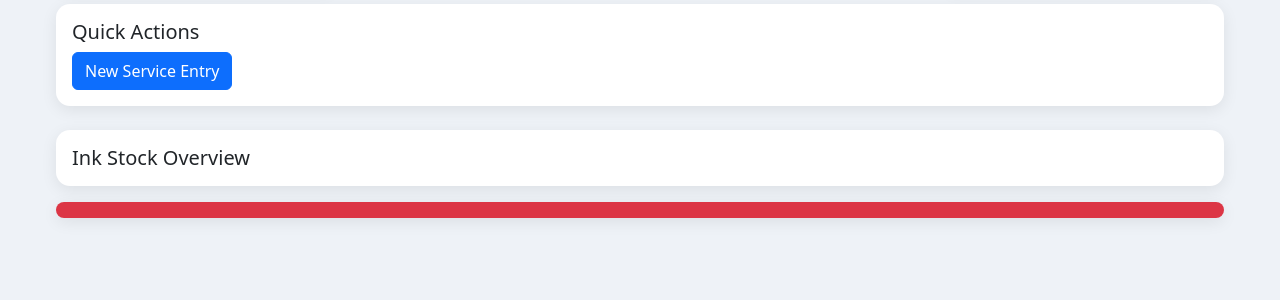
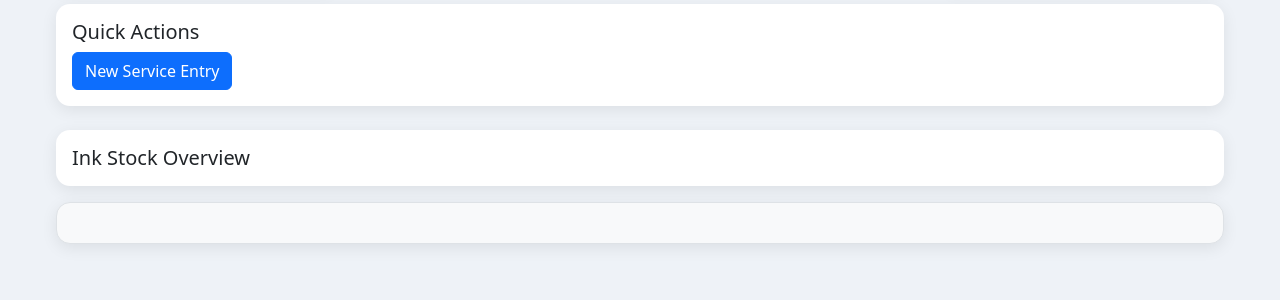
Before and after one commit to sanjaybjr123-spec/IT_SOLUTIONS_FLASK, a Flask app: template templates/dashboard.html in a window 1280 px wide. Shown: the part 229-529 px from the top of the page. Run offline with Flask 3, Linux system fonts and the light colour scheme; the template is opened without the code that fills it, so the values that code supplies are empty; some libraries are stand-ins or nearby versions.

Commit message:
Update dashboard.html

```diff
--- a/templates/dashboard.html
+++ b/templates/dashboard.html
@@ -121,19 +121,27 @@
 </div>
 <!-- ⚠️ LIVE WARNING BANNER -->
 
-<div class="card mt-3 p-2 bg-danger text-white overflow-hidden">
-  <div id="warnText" class="scroll-text fw-bold"></div>
+<div class="card mt-3 p-2 bg-light border">
+  <div class="warning-wrap">
+    <div id="warningText" class="warning-text"></div>
+  </div>
 </div>
 
 <style>
-.scroll-text{
+.warning-wrap{
+  overflow:hidden;
   white-space:nowrap;
+}
+.warning-text{
   display:inline-block;
-  animation: scroll 18s linear infinite;
+  padding-left:100%;
+  animation:scroll-left 25s linear infinite;
+  font-weight:600;
+  color:#b91c1c;
   font-size:15px;
 }
-@keyframes scroll{
-  0%{transform:translateX(100%)}
+@keyframes scroll-left{
+  0%{transform:translateX(0)}
   100%{transform:translateX(-100%)}
 }
 </style>
```
